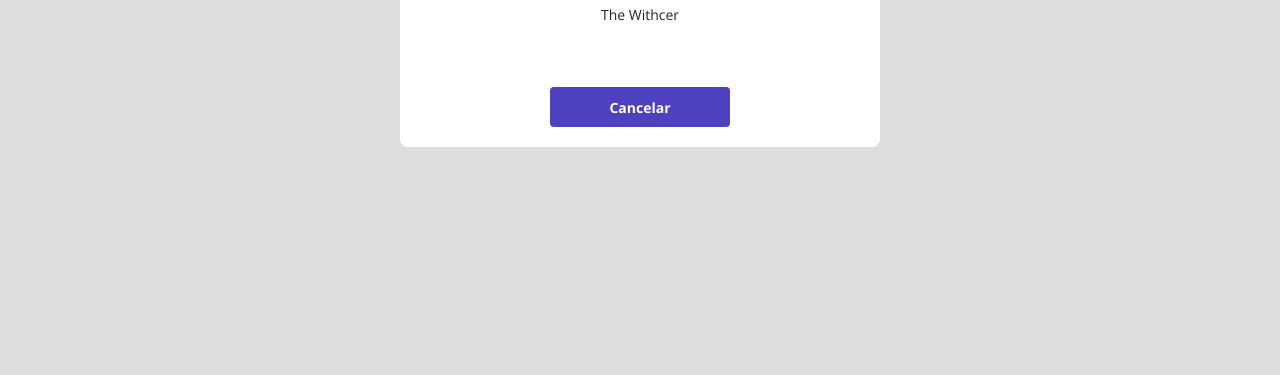
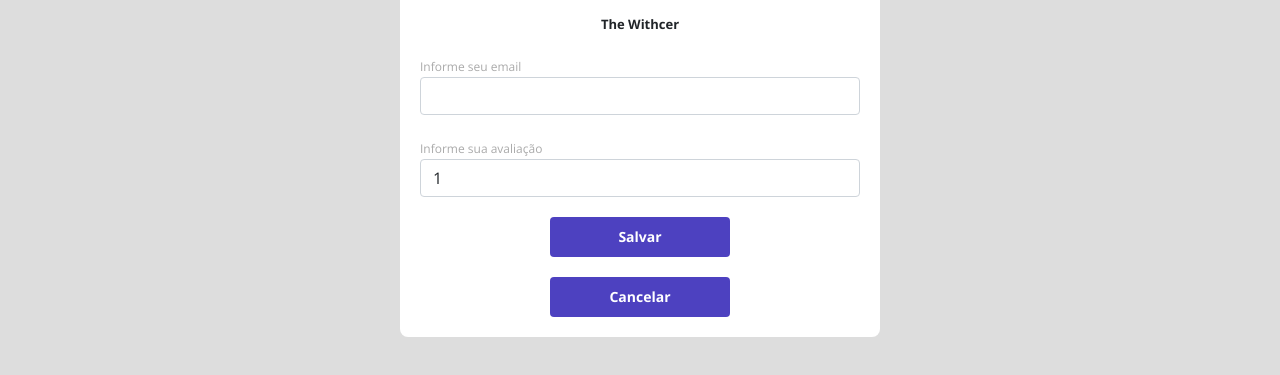
Before and after one commit to BrunoMatSS/DSMovie, a plain HTML site: page form.html in a window 1280 px wide. Shown: the part 463-838 px from the top of the page. Before the commit the page ends 800 px from the top, so only its background shows below. Drawn offline with nearby package versions, Linux system fonts and the light colour scheme.

Commit message:
Formulário PARTE 2

```diff
--- a/css/style.css
+++ b/css/style.css
@@ -5,6 +5,7 @@
     --text-gray: #4a4a4a;
     --color-primary: #4D41C0;
     --white: #fff;
+    --text-light-gray: #aaa;
 }
 
 * {
@@ -101,9 +102,46 @@ a, a:hover {
     align-items: center;
     justify-content: center;
     border-radius: 4px;
+    border: 0;
 }
 
 .dsmovie-form-container {
     padding: 40px 0;
     max-width: 480px;
 }
+
+.dsmovie-form-description{
+    background-color: var(--white);
+    padding: 20px;
+    display: flex;
+    flex-direction: column;
+    align-items: center;
+    border-radius: 0 0 8px 8px;
+}
+
+.dsmovie-form {
+    width: 100%;
+}
+
+.dsmovie-form-description h3{
+    font-size: 13px;
+    font-weight: 700;
+    margin-bottom: 20px;
+}
+
+.dsmovie-form-group{
+    margin-bottom: 20px;
+}
+
+.dsmovie-form-group label {
+    font-size: 12px;
+    color: #aaa;
+}
+
+.dsmovie-form-btn-container{
+    height: 100px;
+    display: flex;
+    flex-direction: column;
+    align-items: center;
+    justify-content: space-between;
+}
--- a/form.html
+++ b/form.html
@@ -31,9 +31,30 @@
                 <div>
                     <div class="dsmovie-card">
                         <img src="https://www.themoviedb.org/t/p/w500_and_h282_face/j71WSTV2pv7xg2TimbFxtCmVjdQ.jpg" alt="The Witcher">
-                        <div class="dsmovie-card-description">
+                        <div class="dsmovie-form-description">
                             <h3>The Withcer</h3>
-                            <a class="dsmovie-btn"href="index.html">Cancelar</a>
+                            <form class="dsmovie-form">
+                                <div class="form-group dsmovie-form-group">
+                                    <label for="email">Informe seu email</label>
+                                    <input class="form-control" type="email" id="email">
+                                </div>
+                                <div class="form-group dsmovie-form-group">
+                                    <label for="score">Informe sua avaliação</label>
+                                    <select class="form-control" name="score" id="score">
+                                        <option value="1">1</option>
+                                        <option value="2">2</option>
+                                        <option value="3">3</option>
+                                        <option value="4">4</option>
+                                        <option value="5">5</option>
+                                    </select>
+
+                                </div>
+                                <div class="dsmovie-form-btn-container">
+                                    <button class="dsmovie-btn" type="submit">Salvar</button>
+                                    <a class="dsmovie-btn"href="index.html">Cancelar</a>
+                                </div>
+                            </form>
+
                         </div>
                     </div>
                 </div>
```
